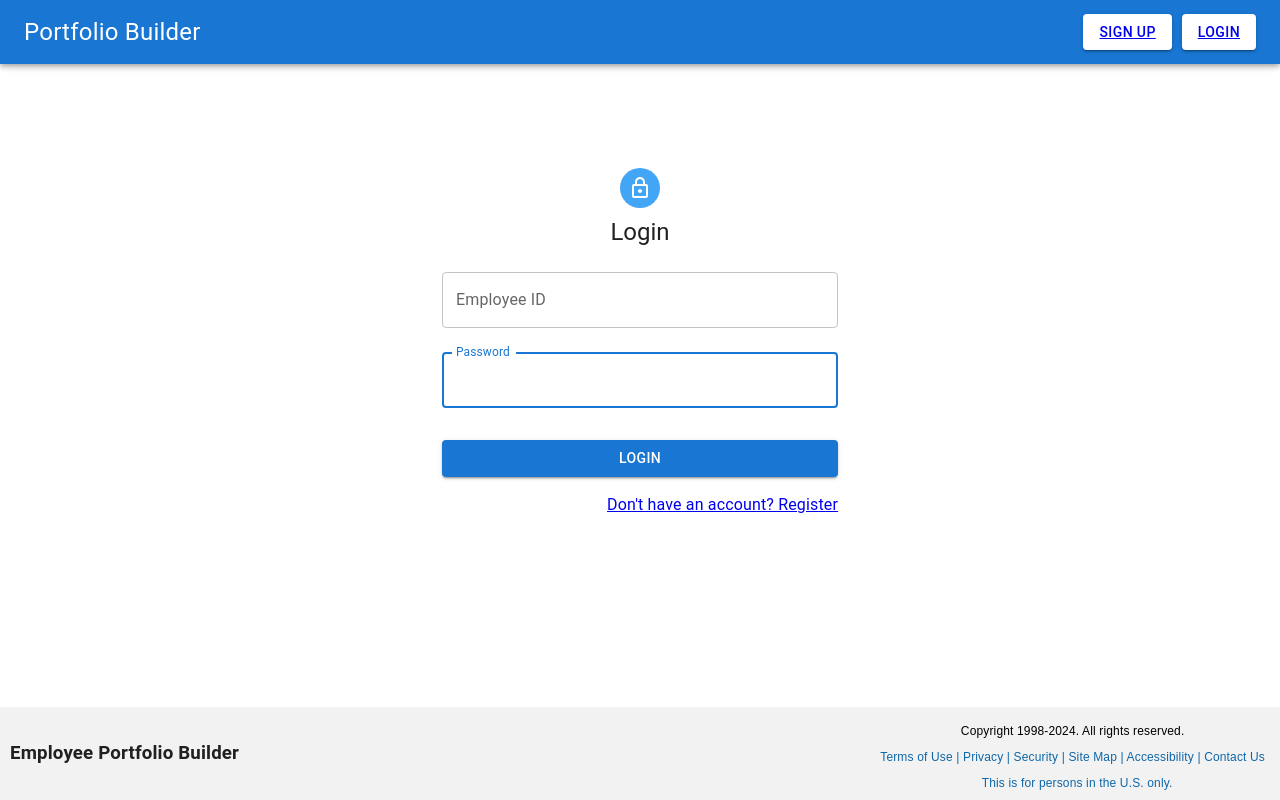
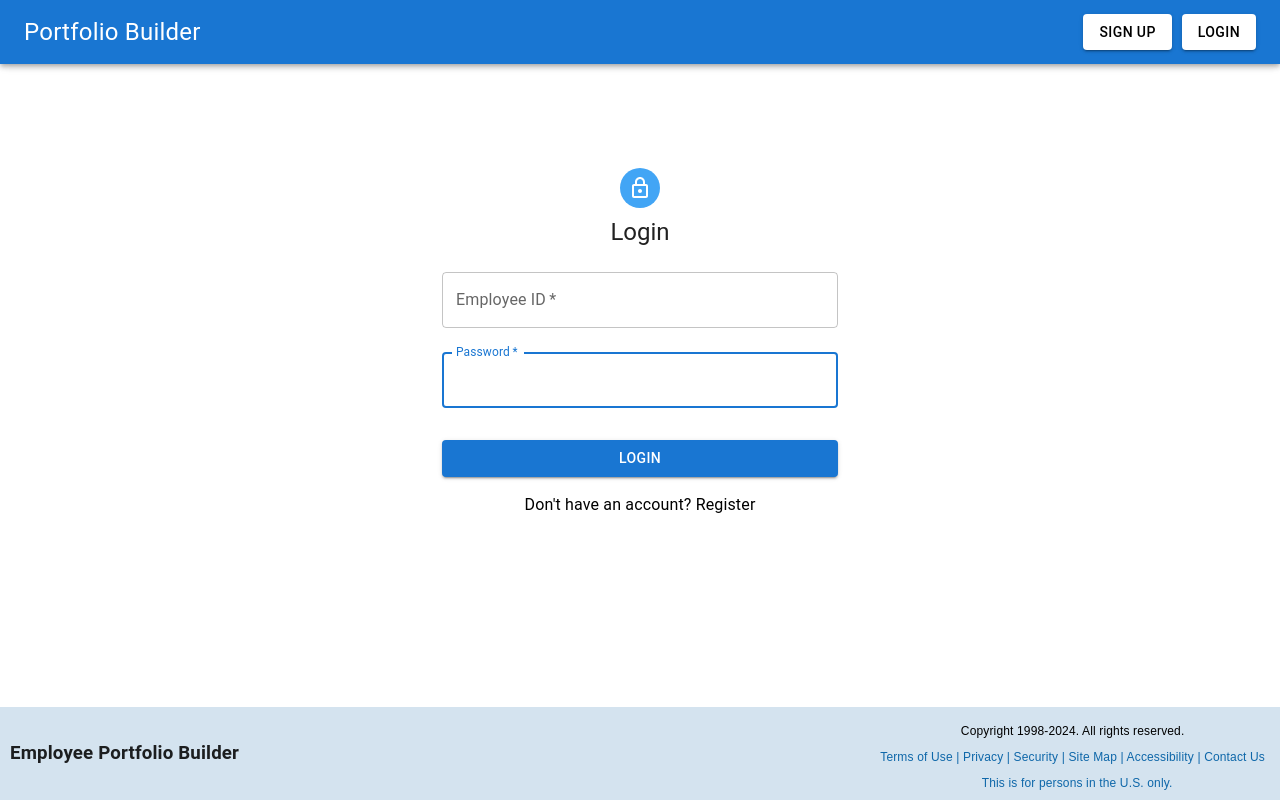
Before and after one commit to BharathTalladi/PortfolioBuilder, a React (Vite) app in the folder employee-recurring-plans-frontend/: page / in a window 1280 px wide. Built offline with nearby package versions, Linux system fonts and the light colour scheme.

Commit message:
added styles

```diff
--- a/employee-recurring-plans-frontend/src/App.css
+++ b/employee-recurring-plans-frontend/src/App.css
@@ -37,3 +37,50 @@
 .read-the-docs {
   color: #888;
 }
+
+a:-webkit-any-link {
+  text-decoration: none;
+  color: black;
+}
+
+.css-16g5rpk-MuiGrid-root {
+
+justify-content: center !important;
+
+}
+
+.css-17vbkzs-MuiFormControl-root-MuiTextField-root {
+  border-radius: 12px;
+}
+
+.css-rqglhn-MuiTable-root {
+  margin-top: 2rem;
+border: inset !important;
+
+}
+
+.TableContainer {
+  margin-top: 2rem;
+
+}
+
+.css-1ygcj2i-MuiTableCell-root {
+  background: #d4e3ef !important;
+  padding: 0.5rem !important;
+  font-weight: 600 !important;
+}
+
+.css-1ex1afd-MuiTableCell-root .columnHeader{
+  font-weight: 700 !important;
+}
+.css-1ex1afd-MuiTableCell-root {
+  text-align: center !important;
+}
+
+.css-rorn0c-MuiTableContainer-root {
+  display: inline-block !important;
+}
+
+.editbutton{
+  text-align: right !important;
+}
--- a/employee-recurring-plans-frontend/src/Components/LoginComponent.tsx
+++ b/employee-recurring-plans-frontend/src/Components/LoginComponent.tsx
@@ -38,8 +38,8 @@ return(
              </Avatar>
             <Typography variant="h5">Login</Typography>
             <Box sx={{ mt: 1 }}>
-            <TextField value={id} name='id' label="Employee ID" margin="normal" fullWidth autoFocus onChange={(s)=> setId(s.target.value)}/>
-            <TextField value={password} label="Password" margin="normal" fullWidth autoFocus name='password'  onChange={(s)=> setPassword(s.target.value)}/>
+            <TextField value={id} name='id' label="Employee ID" margin="normal" fullWidth autoFocus onChange={(s)=> setId(s.target.value)} required/>
+            <TextField value={password} label="Password" margin="normal" fullWidth autoFocus name='password'  onChange={(s)=> setPassword(s.target.value)} required/>
             <Button fullWidth variant="contained" sx={{ mt: 3, mb: 2 }} onClick={(u)=> userLogin(u)}>Login</Button>
             <Grid container justifyContent={"flex-end"}>
               <Grid item>
--- a/employee-recurring-plans-frontend/src/Components/UserPlanComponent.tsx
+++ b/employee-recurring-plans-frontend/src/Components/UserPlanComponent.tsx
@@ -1,7 +1,7 @@
 import { useState, useEffect } from 'react';
 import { getUserPlanById } from '../Service/Service';
 import { NavLink, useParams,useNavigate } from 'react-router-dom';
-import { Table, TableCell, TableContainer, TableHead, TableRow, Paper, Button } from '@mui/material';
+import { Table, TableCell, TableContainer, TableHead, TableRow, Paper, Button, TableBody } from '@mui/material';
 
 interface ContributionAmounts {
     [key: string]: number;
@@ -39,68 +39,76 @@ const UserPlanComponent = () => {
     }, [id,navigate]);
 
     return ( userData?.age ? (
-                <TableContainer component={Paper}>
+                <TableContainer className='TableContainer'>
                            <Table>
                                 <TableHead sx={{ marginTop:"10px" }} >
                                     <TableRow>
-                                        <TableCell colSpan={4}>
-                                            Self Contribution Amount
+                                        <TableCell colSpan={3}>Self Contributions</TableCell>
+
+                                        <TableCell colSpan={1} className='editbutton'>
                                             <Button sx={{ marginLeft: "10px", backgroundColor: "#FFF" }} variant="contained">
                                                 <NavLink to={`/editUserContributions/${id}`}>Edit Self Contributions</NavLink>
                                             </Button>
                                         </TableCell>
                                     </TableRow>
-                                    <TableRow>
+
+                                </TableHead>
+                                <TableBody>
+                                <TableRow className='columnHeader'>
                                         <TableCell>Self 401k Contribution</TableCell>
                                         <TableCell>Self HSA Contribution</TableCell>
                                         <TableCell>Self FSA Contribution</TableCell>
                                         <TableCell>Self ROTH IRA Contribution</TableCell>
                                     </TableRow>
-                                </TableHead>
                                 <TableRow>
                                     <TableCell>{userData.selfContributionAmount.self_contribution_amount_401K}</TableCell>
                                     <TableCell>{userData.selfContributionAmount.self_contribution_amount_HSA}</TableCell>
                                     <TableCell>{userData.selfContributionAmount.self_contribution_amount_FSA}</TableCell>
                                     <TableCell>{userData.selfContributionAmount.self_contribution_amount_ROTHIRA}</TableCell>
                                 </TableRow>
+                                </TableBody>
                             </Table>
                             <Table>
                                 <TableHead>
                                     <TableRow>
-                                        <TableCell colSpan={4}>Employer Contribution Amount</TableCell>
+                                        <TableCell colSpan={4}>Employer Contributions</TableCell>
                                     </TableRow>
-                                    <TableRow>
+                                </TableHead>
+                                <TableBody>
+                                <TableRow className='columnHeader'>
                                         <TableCell>Employer 401k Contribution</TableCell>
                                         <TableCell>Employer HSA Contribution</TableCell>
                                         <TableCell>Employer FSA Contribution</TableCell>
                                         <TableCell>Employer ROTH IRA Contribution</TableCell>
                                     </TableRow>
-                                </TableHead>
                                 <TableRow>
                                     <TableCell>{userData.employerContributionAmount.employer_contribution_amount_401k}</TableCell>
                                     <TableCell>{userData.employerContributionAmount.employer_contribution_amount_HSA}</TableCell>
                                     <TableCell>{userData.employerContributionAmount.employer_contribution_amount_FSA}</TableCell>
                                     <TableCell>{userData.employerContributionAmount.employer_contribution_amount_ROTHIRA}</TableCell>
                                 </TableRow>
+                                </TableBody>
                             </Table>
                             <Table>
                                 <TableHead>
                                     <TableRow>
-                                        <TableCell colSpan={4}>Total Contributions Amount</TableCell>
+                                        <TableCell colSpan={4}>Total Contributions</TableCell>
                                     </TableRow>
-                                    <TableRow>
+                                </TableHead>
+                                <TableBody>
+                                <TableRow className='columnHeader'>
                                         <TableCell>Total 401k Contribution</TableCell>
                                         <TableCell>Total HSA Contribution</TableCell>
                                         <TableCell>Total FSA Contribution</TableCell>
                                         <TableCell>Total ROTH IRA Contribution</TableCell>
                                     </TableRow>
-                                </TableHead>
                                 <TableRow>
                                     <TableCell>{userData.totalContributionAmount.total_contribution_amount_401k}</TableCell>
                                     <TableCell>{userData.totalContributionAmount.total_contribution_amount_HSA}</TableCell>
                                     <TableCell>{userData.totalContributionAmount.total_contribution_amount_FSA}</TableCell>
                                     <TableCell>{userData.totalContributionAmount.total_contribution_amount_ROTHIRA}</TableCell>
                                 </TableRow>
+                                </TableBody>
                             </Table>
                     </TableContainer>
                     ) : (
--- a/employee-recurring-plans-frontend/src/styles/FooterComponentStyle.css
+++ b/employee-recurring-plans-frontend/src/styles/FooterComponentStyle.css
@@ -1,11 +1,11 @@
 .footer-component {
-    background-color: #F2F2F2;
+    background-color: #d4e3ef;
     padding: 5px;
     position: fixed;
     bottom: 0;
     width: 100%;
+  }
 
-}
 .footer-right{
     font: 12px Arial, sans-serif;
     color: #0E67A9;
```
